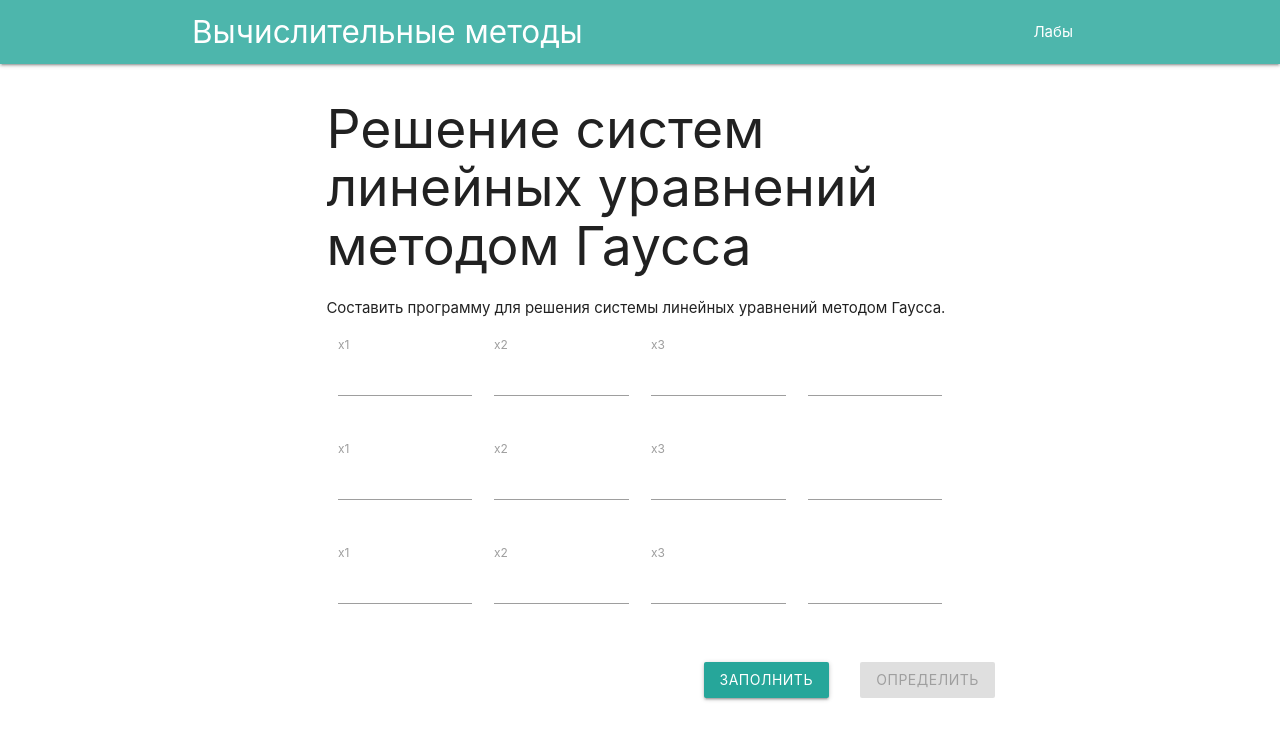
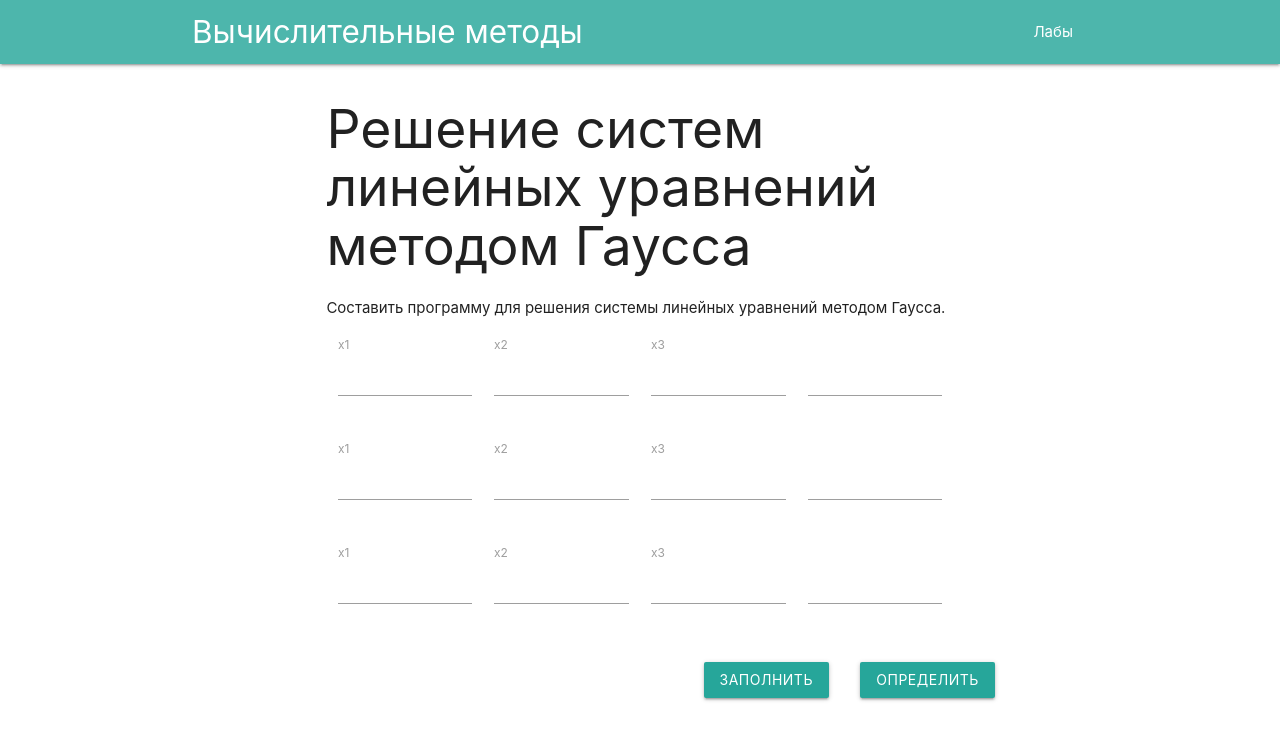
Before and after one commit to Vadimagic/ComputationalMethods, a Vue app: page /lab3 in a window 1280 px wide. Shown: the top 740 px of the page. Built offline with nearby package versions, Linux system fonts and the light colour scheme.

Commit message:
f checkInputs for number anv void lb3

```diff
--- a/src/views/Lab3.vue
+++ b/src/views/Lab3.vue
@@ -58,8 +58,7 @@
 				<button @click="fillForm" class="btn">Заполнить</button>
 			</div>
 			<div class="input-field col offset-s1 s2">
-				<button @click="search_click" class="btn" :disabled="!Boolean(input1_x1 && input1_x2 && input1_x3 && input2_x1 && input2_x2 &&
-					input2_x3 && input3_x1 && input3_x2 && input3_x3 && cons1 && cons2 && cons3)">Определить</button>
+				<button @click="search_click" class="btn" :disabled="checkInputs()">Определить</button>
 			</div>
 		</div>
 		<div class="row" v-if="x1 && x2 && x3">
@@ -209,6 +208,11 @@
 			res[1] = +this.cons2;
 			res[2] = +this.cons3;
 			this.gauss(arr, res)
+		},
+		checkInputs() {
+			return !Boolean(isFinite(this.input1_x1) && isFinite(this.input1_x2) && isFinite(this.input1_x3) && isFinite(this.input2_x1) &&
+			isFinite(this.input2_x2) && isFinite(this.input2_x3) && isFinite(this.input3_x1) && isFinite(this.input3_x2) && isFinite(this.input3_x3) &&
+			 isFinite(this.cons1) && isFinite(this.cons2) && isFinite(this.cons3))
 		}
 	}
 }
```
